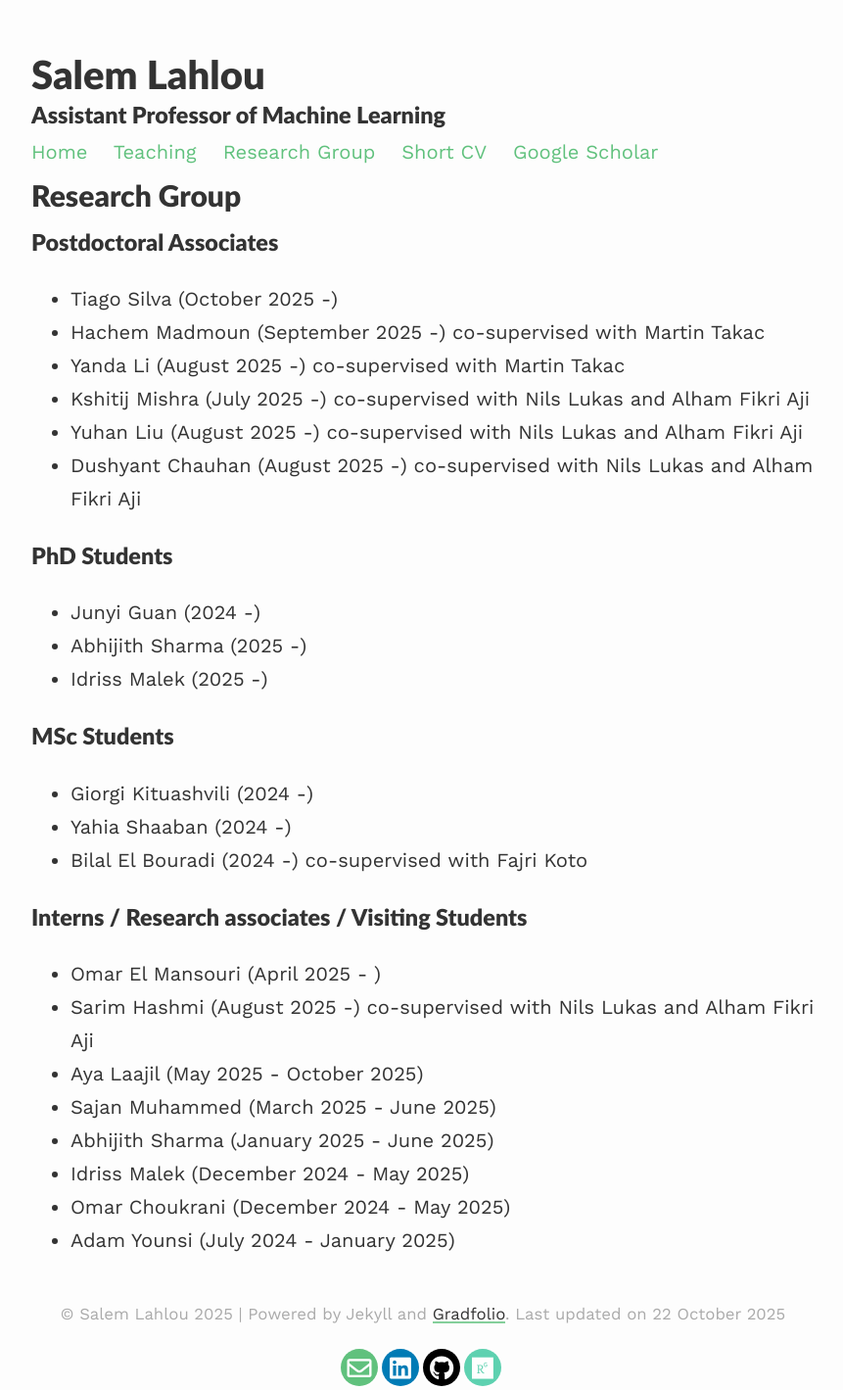
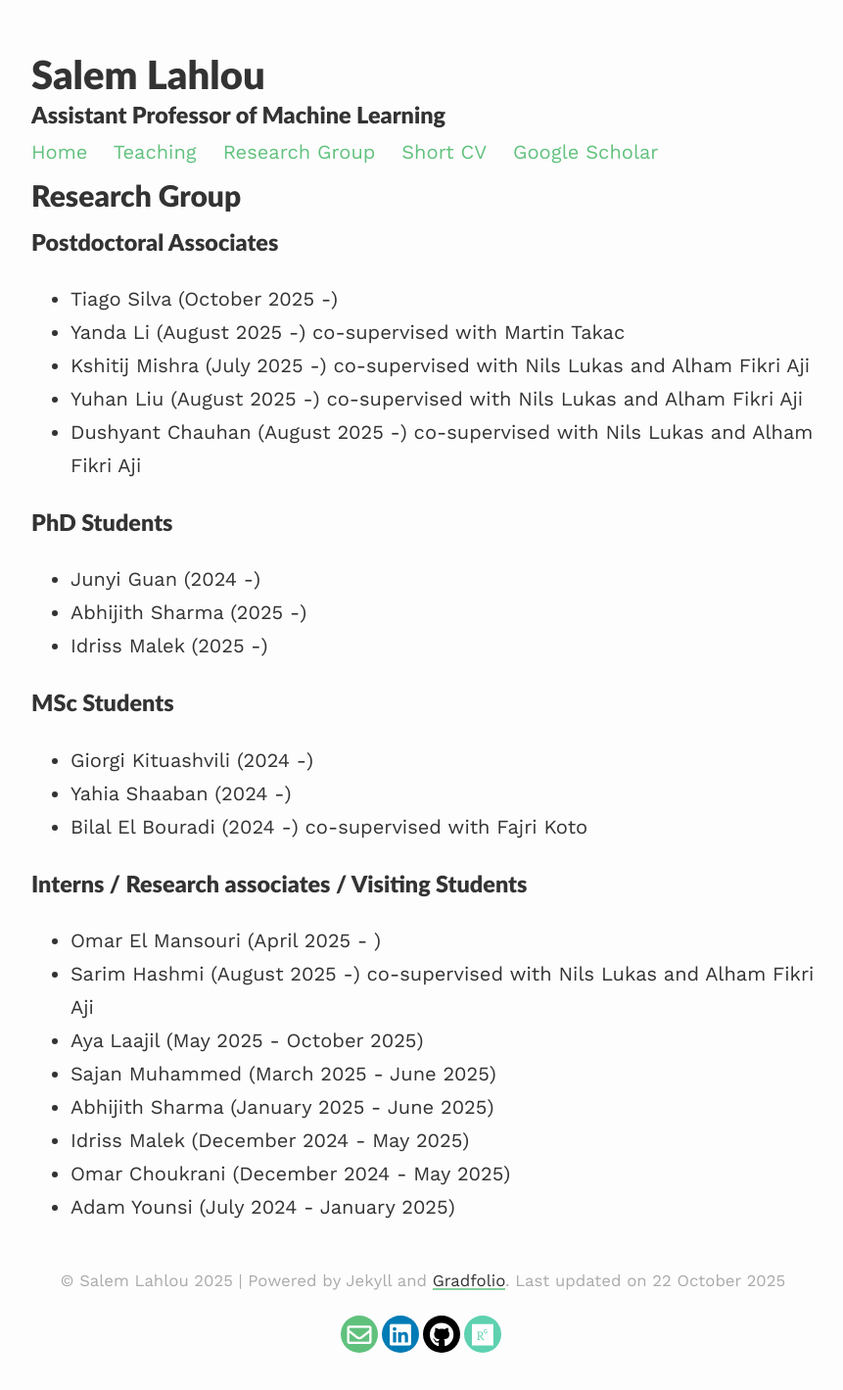
Before and after one commit to saleml/saleml.github.io, a Jekyll site: the page built from research-group.md, in a window 1280 px wide. Shown: the whole page at 98% size, without its empty margins (208-1069 px from the left). Built offline with Jekyll 4.4.1, drawn with Linux system fonts in a browser that asks for light colours; nearby versions of some CDN libraries; our own code applies the rules of GitHub Pages for plain Markdown files; after the commit the page ends 1385 px from its top, so only the background shows below that.

Commit message:
Comment out Hachem Madmoun's details in research-group.md to reflect changes in supervision arrangements.

```diff
--- a/research-group.md
+++ b/research-group.md
@@ -8,7 +8,7 @@ published: true
 
 ### Postdoctoral Associates
 *   Tiago Silva (October 2025 -)
-*   Hachem Madmoun (September 2025 -) co-supervised with Martin Takac
+<!-- *   Hachem Madmoun (September 2025 -) co-supervised with Martin Takac -->
 *   Yanda Li (August 2025 -) co-supervised with Martin Takac
 *   Kshitij Mishra (July 2025 -) co-supervised with Nils Lukas and Alham Fikri Aji
 *   Yuhan Liu (August 2025 -) co-supervised with Nils Lukas and Alham Fikri Aji
```
